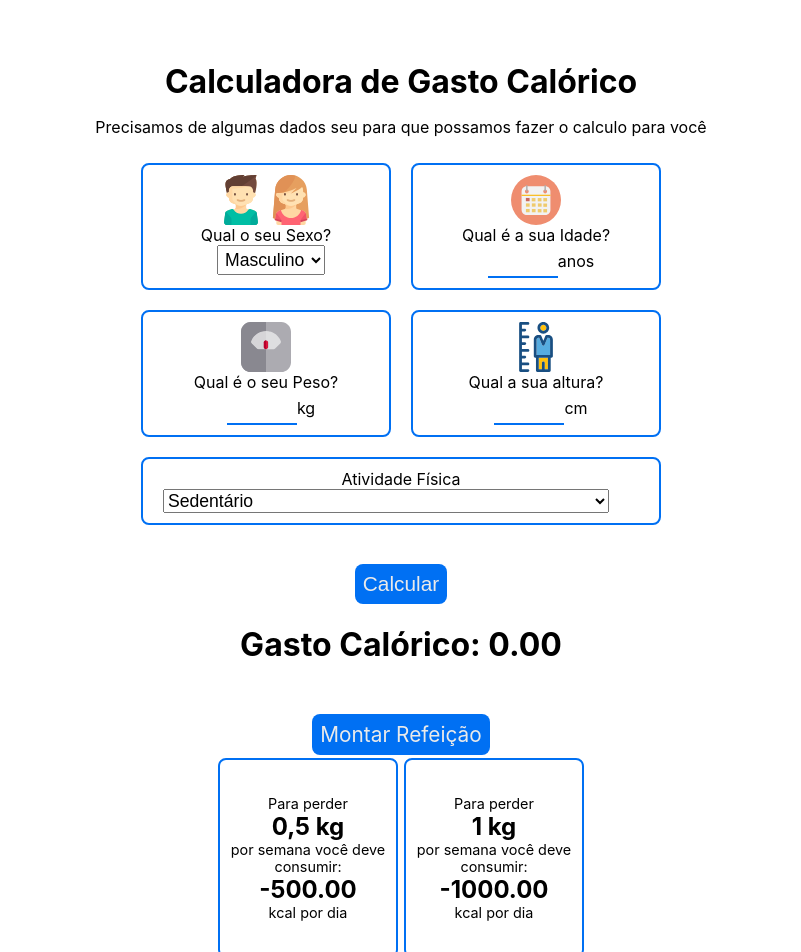
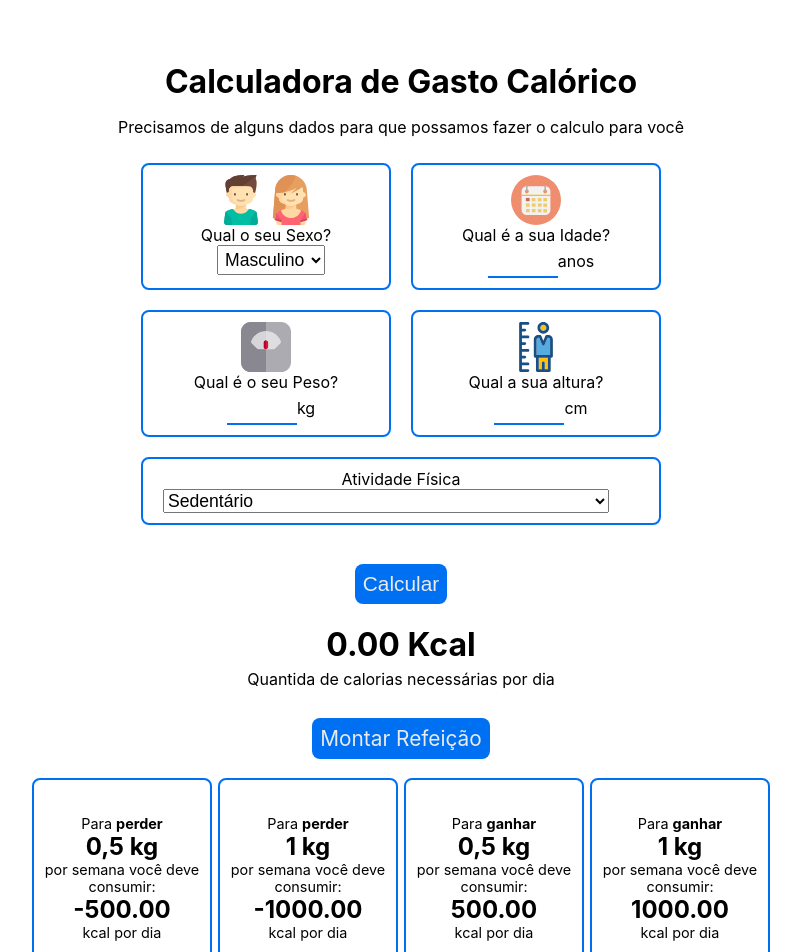
Before and after one commit to gabrielfpereira/gasto-calorico, a Next.js app: page /calculadora in a window 1280 px wide. Shown: the top 952 px of the page, without its empty margins (239-1040 px from the left). Built offline with nearby package versions, Linux system fonts and the light colour scheme.

Commit message:
Melhorias na UX

```diff
--- a/pages/calculadora/index.jsx
+++ b/pages/calculadora/index.jsx
@@ -40,7 +40,7 @@ export default function Calculadora (){
     return (
         <div className={styles.main}>
             <h1 className={styles.title}> Calculadora de Gasto Calórico</h1>
-            <p>Precisamos de algumas dados seu para que possamos fazer o calculo para você</p>
+            <p>Precisamos de alguns dados para que possamos fazer o calculo para você</p>
 
             <div className={styles.form}>
                 <div className={styles.formGroup}>
@@ -130,12 +130,15 @@ export default function Calculadora (){
 
             <button className={styles.button} onClick={calcular}>Calcular</button>
 
-            <h1>Gasto Calórico: {gasto.toFixed(2)}</h1>
+            <div className={styles.infos_tmb}>
+                <h1>{gasto.toFixed(2)} Kcal</h1>
+                <span>Quantida de calorias necessárias por dia</span>
+            </div>
 
-                <Link href={'./refeicoes'}><a className={styles.button}>Montar Refeição</a></Link>
+            <Link href={'./refeicoes'}><a className={styles.button}>Montar Refeição</a></Link>
             <div className={styles.boxResultados}>
                 <div className={styles.resultados}>
-                    <span>Para perder</span>
+                    <span>Para <strong>perder</strong></span>
                     <h2 className={styles.infos}>0,5 kg</h2>
                     <span>por semana você deve consumir: </span>
                     <h2 className={styles.infos}>{(gasto - 500).toFixed(2)}</h2>
@@ -143,10 +146,26 @@ export default function Calculadora (){
                 </div>
 
                 <div className={styles.resultados}>
-                    <span>Para perder</span>
+                    <span>Para <strong>perder</strong></span>
                     <h2 className={styles.infos}>1 kg</h2>
                     <span>por semana você deve consumir: </span>
                     <h2 className={styles.infos}>{(gasto - 1000).toFixed(2)}</h2>
+                    <span>kcal por dia</span>
+                </div>
+
+                <div className={styles.resultados}>
+                    <span>Para <strong>ganhar</strong></span>
+                    <h2 className={styles.infos}>0,5 kg</h2>
+                    <span>por semana você deve consumir: </span>
+                    <h2 className={styles.infos}>{(gasto + 500).toFixed(2)}</h2>
+                    <span>kcal por dia</span>
+                </div>
+
+                <div className={styles.resultados}>
+                    <span>Para <strong>ganhar</strong></span>
+                    <h2 className={styles.infos}>1 kg</h2>
+                    <span>por semana você deve consumir: </span>
+                    <h2 className={styles.infos}>{(gasto + 1000).toFixed(2)}</h2>
                     <span>kcal por dia</span>
                 </div>
             </div>
--- a/pages/refeicoes/index.jsx
+++ b/pages/refeicoes/index.jsx
@@ -60,7 +60,7 @@ export default function Refeicoes(){
 
     return (
         <div className={styles.main}>
-            <h1>Monte suas Refeições</h1>
+            <h1>Monte sua Refeição</h1>
 
             <p>Selecione na lista os alimentos da sua refeição.</p>
             <div className={styles.boxRefeicoes}>
--- a/styles/Calculadora.module.css
+++ b/styles/Calculadora.module.css
@@ -100,6 +100,7 @@
     display: flex;
     justify-content: center;
     align-items: center;
+    flex-wrap: wrap;
   }
 
   .boxImages{
@@ -120,6 +121,15 @@
     width: 300px
   }
 
+  .infos_tmb h1{
+    text-align: center;
+    margin-bottom: 5px;
+  }
+
+  a.button{
+    margin-bottom: 16px;
+  }
+
 @media(max-width: 600px){
   .form{
     display: flex;
```
Also changed, not shown: styles/Home.module.css (+12 -0 lines), public/wave1.svg (added), public/wave2.svg (added).
